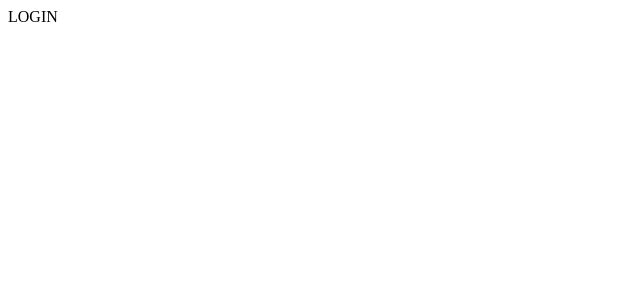
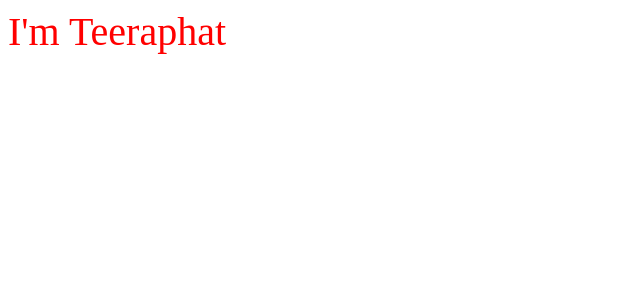
Before and after one commit to FrameTee29/Psucoin-frontend-V.2, a Next.js app: page / in a window 1280 px wide. Shown: the top 300 px of the page, without its empty margins (0-640 px from the left). Built offline with nearby package versions, Linux system fonts and the light colour scheme.

Commit message:
js & css into folder together

```diff
--- /dev/null
+++ b/components/hello-world.js
@@ -0,0 +1,9 @@
+import css from './hello-world.module.css'
+
+export default function HelloWorld (){
+  return (
+    <div className={css.hello}>
+      I'm Teeraphat
+    </div>
+  )
+}
--- /dev/null
+++ b/components/hello-world.module.css
@@ -0,0 +1,3 @@
+.hello {
+    font-size: 40px;
+  }
--- /dev/null
+++ b/pages/_app.js
@@ -0,0 +1,8 @@
+
+import '../style.css'
+
+function MyApp({ Component, pageProps }) {
+  return <Component {...pageProps} />
+}
+
+export default MyApp;
--- a/pages/index.js
+++ b/pages/index.js
@@ -1,4 +1,6 @@
+import HelloWorld from "../components/hello-world";
+
 const { default: Signin } = require("./signin/signin");
 
 
-export default () => <Signin/>
+export default () => <HelloWorld/>
--- /dev/null
+++ b/style.css
@@ -0,0 +1,7 @@
+:root {
+    --some-color: red;
+  }
+
+  body {
+    color: var(--some-color);
+  }
```
